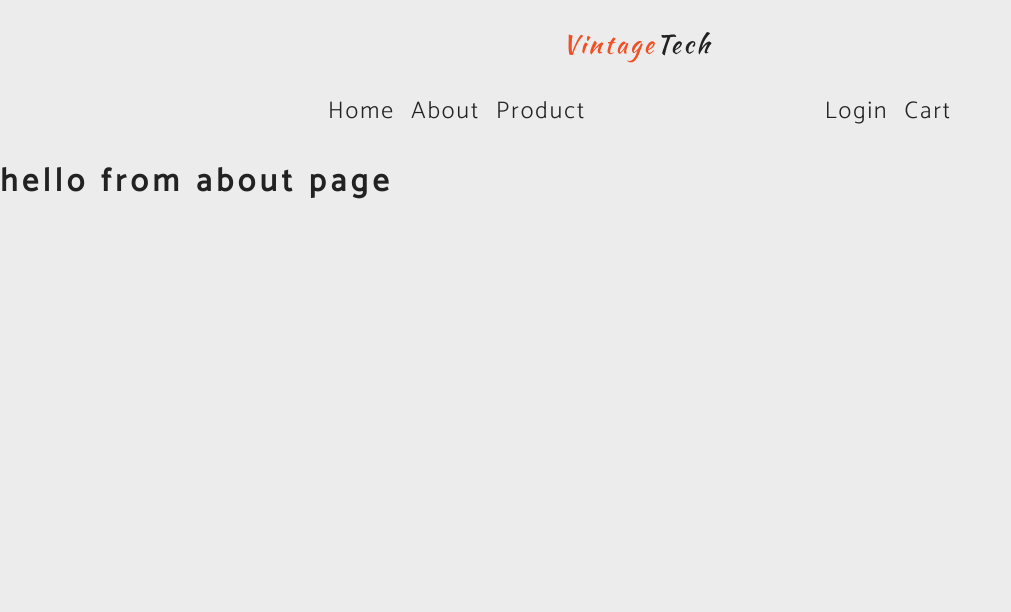
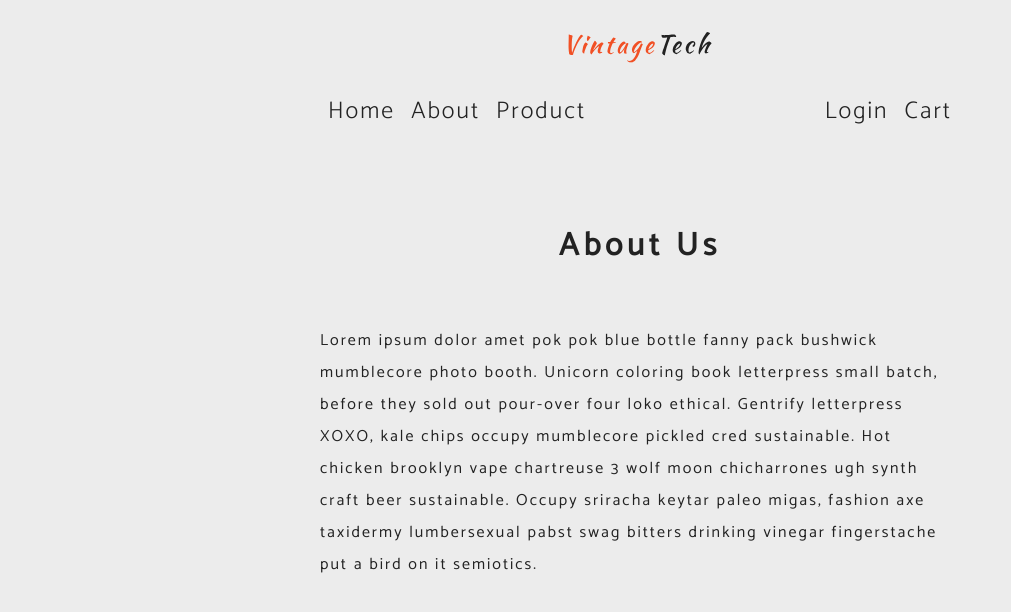
Before and after one commit to anant-prasad/techStore, a React (Create React App) app: page /about in a window 1280 px wide. Shown: the top 612 px of the page, without its empty margins (0-1011 px from the left). Built offline with nearby package versions, Linux system fonts and the light colour scheme; no server answers.

Commit message:
about and error page

```diff
--- a/src/pages/About.js
+++ b/src/pages/About.js
@@ -1,5 +1,19 @@
 import React from "react";
 
 export default function About() {
-  return <h1>hello from about page</h1>;
+  return (
+    <section className="section about-section">
+      <h1 className="section-title">about us</h1>
+      <p>
+        Lorem ipsum dolor amet pok pok blue bottle fanny pack bushwick
+        mumblecore photo booth. Unicorn coloring book letterpress small batch,
+        before they sold out pour-over four loko ethical. Gentrify letterpress
+        XOXO, kale chips occupy mumblecore pickled cred sustainable. Hot chicken
+        brooklyn vape chartreuse 3 wolf moon chicharrones ugh synth craft beer
+        sustainable. Occupy sriracha keytar paleo migas, fashion axe taxidermy
+        lumbersexual pabst swag bitters drinking vinegar fingerstache put a bird
+        on it semiotics.
+      </p>
+    </section>
+  );
 }
--- a/src/pages/Error.js
+++ b/src/pages/Error.js
@@ -1,5 +1,15 @@
 import React from "react";
+import { Link } from "react-router-dom";
 
 export default function Error() {
-  return <h1>hello form error page</h1>;
+  return (
+    <section className="error-page section">
+      <div className="error-container">
+        <h1>oops! it's a dead end</h1>
+        <Link to="/" className="btn btn-primary">
+          back home
+        </Link>
+      </div>
+    </section>
+  );
 }
```
